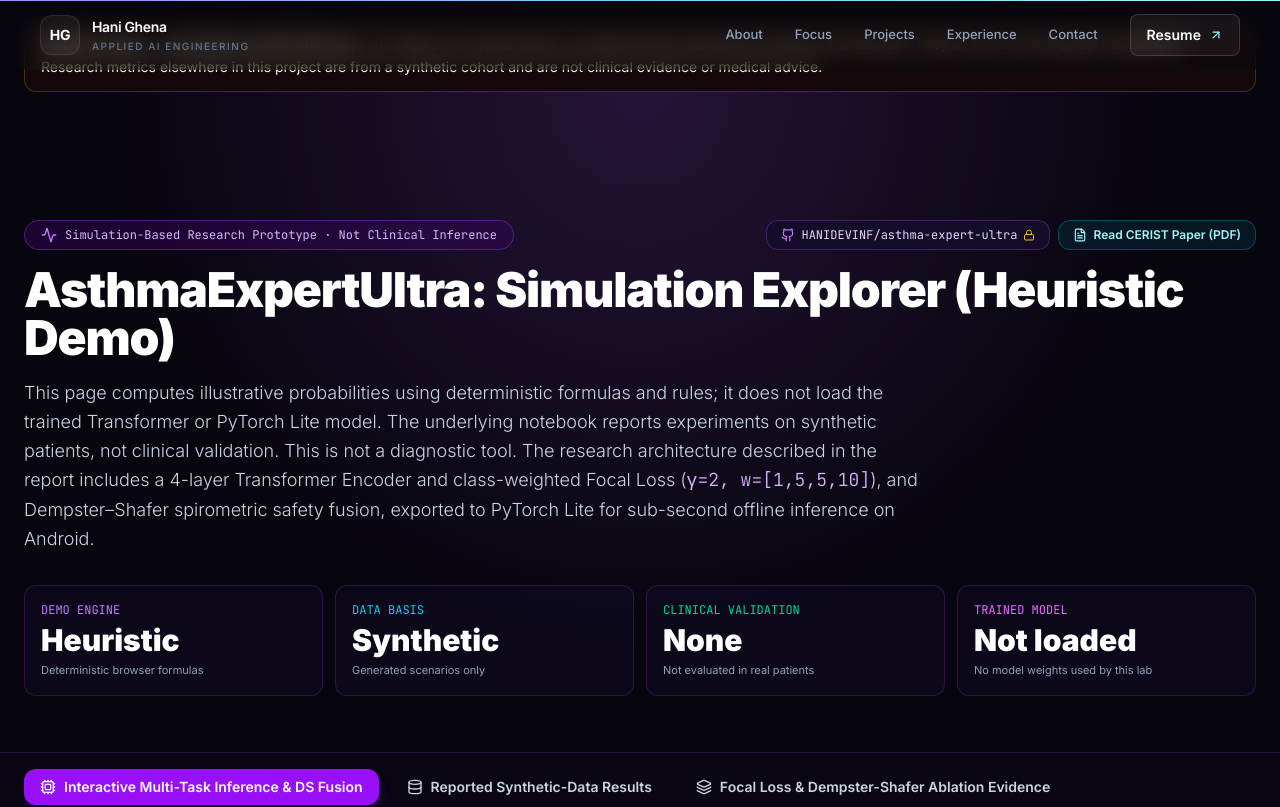
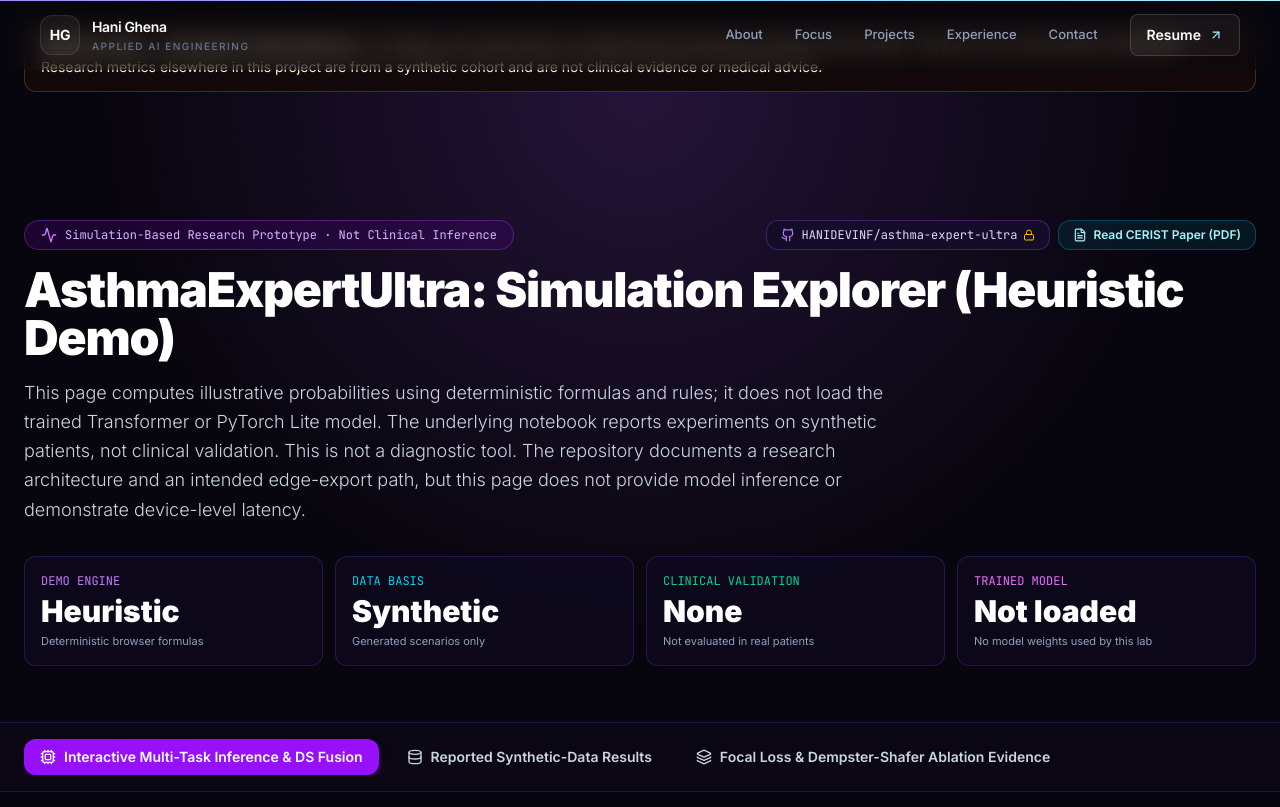
Before and after one commit to HANIDEVINF/portfolio, a Next.js app: page /lab/asthma-expert-ultra in a window 1280 px wide. Shown: the top 807 px of the page. Built offline with nearby package versions, Linux system fonts and the light colour scheme.

Commit message:
Remove unsupported device-inference claim from asthma demo hero

```diff
--- a/app/lab/asthma-expert-ultra/page.tsx
+++ b/app/lab/asthma-expert-ultra/page.tsx
@@ -227,7 +227,7 @@ export default function AsthmaExpertUltraWorkbench() {
             AsthmaExpertUltra: Simulation Explorer (Heuristic Demo)
           </h1>
           <p className="text-base sm:text-lg text-slate-300 max-w-4xl font-light leading-relaxed mb-8">
-            This page computes illustrative probabilities using deterministic formulas and rules; it does not load the trained Transformer or PyTorch Lite model. The underlying notebook reports experiments on synthetic patients, not clinical validation. This is not a diagnostic tool. The research architecture described in the report includes a 4-layer Transformer Encoder and class-weighted Focal Loss (<span className="font-mono text-purple-300">γ=2, w=[1,5,5,10]</span>), and Dempster–Shafer spirometric safety fusion, exported to PyTorch Lite for sub-second offline inference on Android.
+            This page computes illustrative probabilities using deterministic formulas and rules; it does not load the trained Transformer or PyTorch Lite model. The underlying notebook reports experiments on synthetic patients, not clinical validation. This is not a diagnostic tool. The repository documents a research architecture and an intended edge-export path, but this page does not provide model inference or demonstrate device-level latency.
           </p>
 
           {/* Key Metric Highlights Strip */}
```
